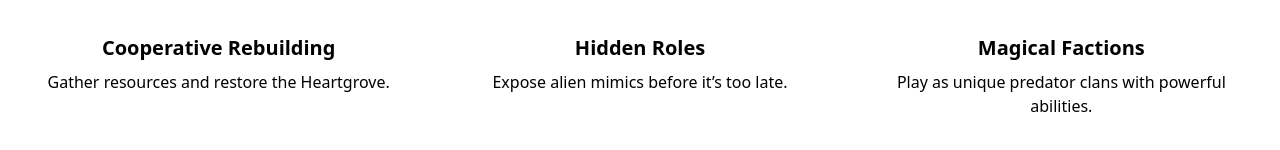
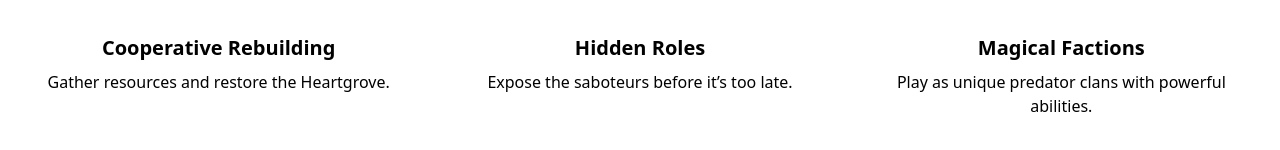
Before and after one commit to Skookuri/heartgrove, a React (Vite) app: page / in a window 1280 px wide. Shown: the part 1054-1204 px from the top of the page. Built offline with nearby package versions, Linux system fonts and the light colour scheme; the HTML template or start-up script is replaced by a standard one.

Commit message:
removed alien mention

```diff
--- a/src/components/Homepage.tsx
+++ b/src/components/Homepage.tsx
@@ -53,7 +53,7 @@ export default function Homepage() {
                     </div>
                     <div>
                         <h3 className="text-xl font-semibold mb-2">Hidden Roles</h3>
-                        <p>Expose alien mimics before it’s too late.</p>
+                        <p>Expose the saboteurs before it’s too late.</p>
                     </div>
                     <div>
                         <h3 className="text-xl font-semibold mb-2">Magical Factions</h3>
```
